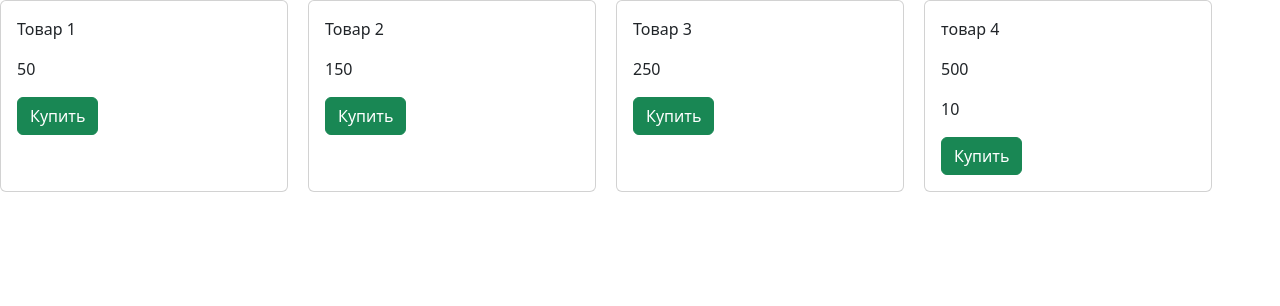
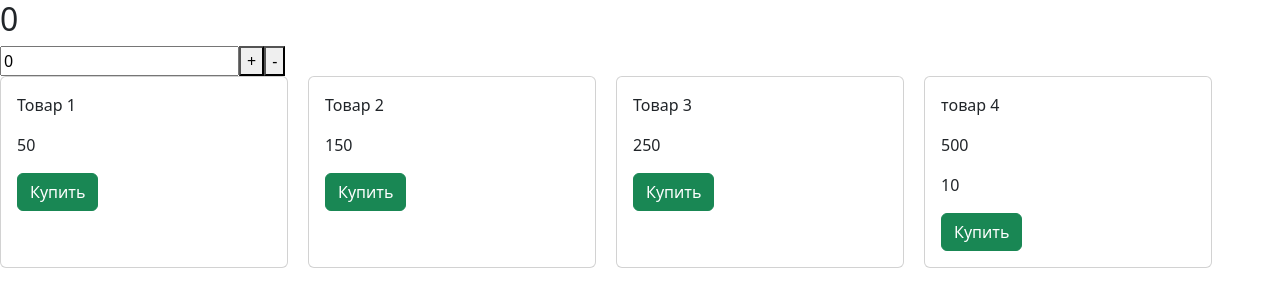
Before and after one commit to demon166/react-2024-nngu-group-1, a React (Vite) app: page / in a window 1280 px wide. Shown: the top 306 px of the page. Built offline with nearby package versions, Linux system fonts and the light colour scheme.

Commit message:
Добавлен контекст для counter

```diff
--- a/src/App.tsx
+++ b/src/App.tsx
@@ -1,6 +1,6 @@
 import { useImmer } from "use-immer";
 import { ICart } from "@/types";
-import { Profile, ProductList, Cart } from "@/components";
+import { Cart, Counter, ProductList, Profile } from "@/components";
 
 function App() {
   const isLoggedIn = true;
@@ -10,6 +10,7 @@ function App() {
 
   return (
     <>
+      <Counter />
       {isLoggedIn && <Profile />}
       <ProductList updateCart={updateCart} />
       <Cart cart={cart} />
--- /dev/null
+++ b/src/components/Counter/Counter.tsx
@@ -0,0 +1,33 @@
+import { useContext, useState } from "react";
+import { CounterContext } from "@/context";
+import { decrement, increment } from "@/context/Counter/actions";
+
+const Counter = () => {
+  const [value, setValue] = useState<number>(0);
+
+  const { state, dispatch } = useContext(CounterContext);
+
+  const handleIncrement = () => {
+    dispatch(increment(value));
+  };
+  const handleDecrement = () => {
+    dispatch(decrement(value));
+  };
+
+  return (
+    <div>
+      <h2>{state.counter}</h2>
+      <input
+        type="number"
+        value={value}
+        onChange={(event) => {
+          setValue(+event.target.value);
+        }}
+      />
+      <button onClick={handleIncrement}>+</button>
+      <button onClick={handleDecrement}>-</button>
+    </div>
+  );
+};
+
+export default Counter;
--- a/src/components/Product/Product.tsx
+++ b/src/components/Product/Product.tsx
@@ -1,7 +1,7 @@
 import { useState } from "react";
 import { Updater } from "use-immer";
 import { ICart, ProductItem } from "@/types";
-import { MyButton, ChangeCountProduct } from "@/components";
+import { ChangeCountProduct, MyButton } from "@/components";
 
 interface ProductProps {
   product: ProductItem;
@@ -10,7 +10,6 @@ interface ProductProps {
 
 const Product = (props: ProductProps) => {
   const { product, updateCart } = props;
-
   const [count, setCount] = useState(0);
   const incrementCart = () => {
     const nextState = count + 1;
--- a/src/components/ProductList/ProductList.tsx
+++ b/src/components/ProductList/ProductList.tsx
@@ -1,7 +1,7 @@
 import { FC } from "react";
 import { Updater } from "use-immer";
 import { ICart, ProductItem } from "@/types";
-import { Row, Product } from "@/components";
+import { Product, Row } from "@/components";
 
 interface ProductListProps {
   updateCart: Updater<ICart>;
--- a/src/components/index.ts
+++ b/src/components/index.ts
@@ -5,3 +5,4 @@ export { default as Row } from "./Row/Row";
 export { default as Profile } from "./Profile/Profile";
 export { default as ChangeCountProduct } from "./ChangeCountProduct/ChangeCountProduct";
 export { default as MyButton } from "./MyButton/MyButton";
+export { default as Counter } from "./Counter/Counter";
--- /dev/null
+++ b/src/context/Counter/CounterProvider.tsx
@@ -0,0 +1,25 @@
+import { createContext, FC, ReactNode } from "react";
+import { useImmerReducer } from "use-immer";
+import { reducer } from "./reducer";
+import { initialState } from "./initialState";
+import { CounterContextType } from "./types";
+
+interface CounterProviderProps {
+  children: ReactNode;
+}
+
+export const CounterContext = createContext<CounterContextType>({
+  state: initialState,
+  dispatch: () => {},
+});
+
+const CounterProvider: FC<CounterProviderProps> = ({ children }) => {
+  const [state, dispatch] = useImmerReducer(reducer, initialState);
+  return (
+    <CounterContext.Provider value={{ state, dispatch }}>
+      {children}
+    </CounterContext.Provider>
+  );
+};
+
+export default CounterProvider;
--- /dev/null
+++ b/src/context/Counter/actions.ts
@@ -0,0 +1,11 @@
+import { ActiveType } from "./types";
+
+export const increment = (value: number) => ({
+  type: ActiveType.INCREMENT,
+  payload: value,
+});
+
+export const decrement = (value: number) => ({
+  type: ActiveType.DECREMENT,
+  payload: value,
+});
--- /dev/null
+++ b/src/context/Counter/initialState.ts
@@ -0,0 +1,5 @@
+import { CounterType } from "./types";
+
+export const initialState: CounterType = {
+  counter: 0,
+};
--- /dev/null
+++ b/src/context/Counter/reducer.ts
@@ -0,0 +1,18 @@
+import { ImmerReducer } from "use-immer";
+import { ActiveType, CounterAction, CounterType } from "./types";
+
+export const reducer: ImmerReducer<CounterType, CounterAction> = (
+  draftState,
+  action,
+) => {
+  switch (action.type) {
+    case ActiveType.INCREMENT:
+      draftState.counter += action.payload;
+      break;
+    case ActiveType.DECREMENT:
+      draftState.counter -= action.payload;
+      break;
+    default:
+      break;
+  }
+};
--- /dev/null
+++ b/src/context/Counter/types.ts
@@ -0,0 +1,19 @@
+import { Dispatch } from "react";
+
+export interface CounterType {
+  counter: number;
+}
+
+export enum ActiveType {
+  INCREMENT = "INCREMENT",
+  DECREMENT = "DECREMENT",
+}
+
+export type CounterAction =
+  | { type: ActiveType.INCREMENT; payload: number }
+  | { type: ActiveType.DECREMENT; payload: number };
+
+export interface CounterContextType {
+  state: CounterType;
+  dispatch: Dispatch<CounterAction>;
+}
--- /dev/null
+++ b/src/context/index.ts
@@ -0,0 +1,4 @@
+export {
+  CounterContext,
+  default as CounterProvider,
+} from "./Counter/CounterProvider";
--- a/src/main.tsx
+++ b/src/main.tsx
@@ -1,9 +1,12 @@
 import React from "react";
 import ReactDOM from "react-dom/client";
 import App from "./App";
+import { CounterProvider } from "@/context";
 
 ReactDOM.createRoot(document.getElementById("root")!).render(
   <React.StrictMode>
-    <App />
+    <CounterProvider>
+      <App />
+    </CounterProvider>
   </React.StrictMode>,
 );
```
